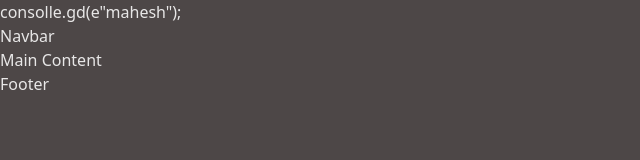
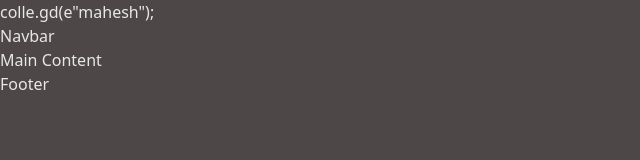
Before and after one commit to mahesh0642/Cohort, a website built with Vite: page index.html in a window 1280 px wide. Shown: the full height of the page, 0-640 px from the left. Built offline with nearby package versions, Linux system fonts and the light colour scheme.

Commit message:
Fix typo in console log statement

```diff
--- a/index.html
+++ b/index.html
@@ -8,7 +8,7 @@
     <title>29 Jan 2026</title>
   </head>
   <body>
-    consolle.gd(e"mahesh");
+    colle.gd(e"mahesh");
     <div id="app"></div>
     <header>Navbar</header>
     <main>Main Content</main>
```
